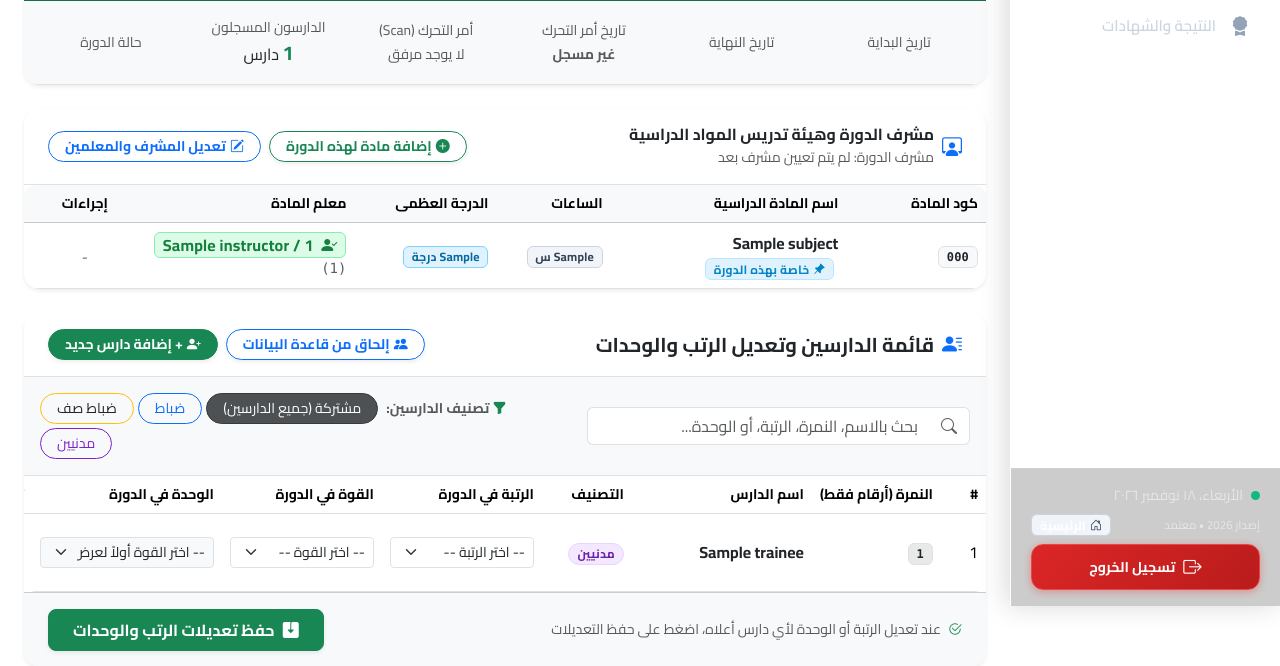
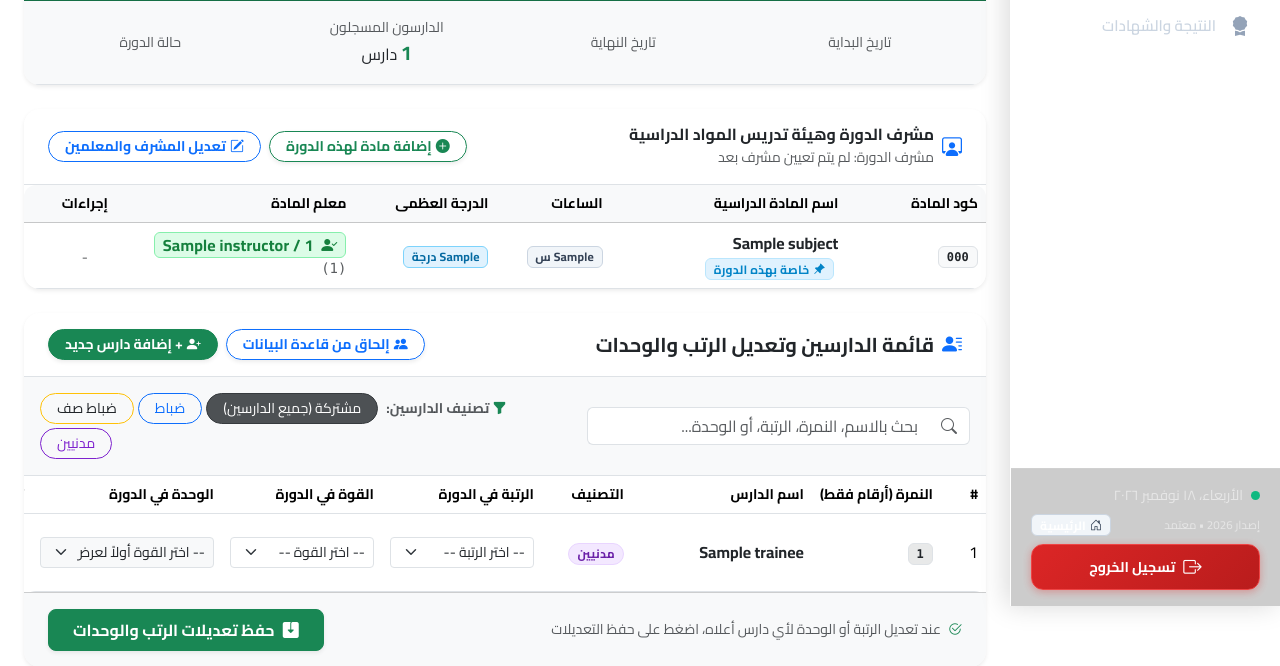
Before and after one commit to Gasim12346/p1, a Django app: template templates/training/course_session_manage.html in a window 1280 px wide. Shown: the part 194-860 px from the top of the page. Run offline with Django 5.2, Linux system fonts and the light colour scheme; the template is opened without the code that fills it: most values are stand-ins (such as "Sample title", 1, 10 or a date in 2020); grey boxes marked "Sample" are stand-in pictures; form fields are guessed from the names that the template uses; some libraries are stand-ins or nearby versions.

Commit message:
fix: حذف تاريخ وارفاق امر التحرك من الشريط العلوي لبيانات الدورة

```diff
--- a/templates/training/course_session_manage.html
+++ b/templates/training/course_session_manage.html
@@ -39,39 +39,19 @@
 
     <div class="card-body p-3 bg-light border-bottom">
         <div class="row g-3 text-center align-items-center">
-            <div class="col-6 col-md-2">
+            <div class="col-6 col-md-3">
                 <span class="text-muted small d-block">تاريخ البداية</span>
                 <strong class="text-dark">{{ session.start_date|date:"Y-m-d" }}</strong>
             </div>
-            <div class="col-6 col-md-2">
+            <div class="col-6 col-md-3">
                 <span class="text-muted small d-block">تاريخ النهاية</span>
                 <strong class="text-dark">{{ session.end_date|date:"Y-m-d" }}</strong>
             </div>
-            <div class="col-6 col-md-2">
-                <span class="text-muted small d-block">تاريخ أمر التحرك</span>
-                <strong class="text-danger">
-                    {% if session.movement_order_date %}
-                        {{ session.movement_order_date|date:"Y-m-d" }}
-                    {% else %}
-                        <span class="text-muted small">غير مسجل</span>
-                    {% endif %}
-                </strong>
-            </div>
-            <div class="col-6 col-md-2">
-                <span class="text-muted small d-block">أمر التحرك (Scan)</span>
-                {% if session.movement_order_file %}
-                    <a href="{{ session.movement_order_file.url }}" target="_blank" class="btn btn-sm btn-outline-primary rounded-pill px-3 py-1 shadow-sm mt-1">
-                        <i class="bi bi-file-earmark-pdf-fill me-1"></i> عرض الأمر
-                    </a>
-                {% else %}
-                    <span class="text-muted small">لا يوجد مرفق</span>
-                {% endif %}
-            </div>
-            <div class="col-6 col-md-2">
+            <div class="col-6 col-md-3">
                 <span class="text-muted small d-block">الدارسون المسجلون</span>
                 <strong class="text-success fs-5">{{ enrollments|length }}</strong> دارس
             </div>
-            <div class="col-6 col-md-2">
+            <div class="col-6 col-md-3">
                 <span class="text-muted small d-block">حالة الدورة</span>
                 {% if session.status == 'active' %}
                     <span class="badge px-3 py-1 rounded-pill" style="background-color: #dcfce7 !important; color: #15803d !important; border: 1px solid #86efac !important; font-weight: 700;">جارية</span>
```
